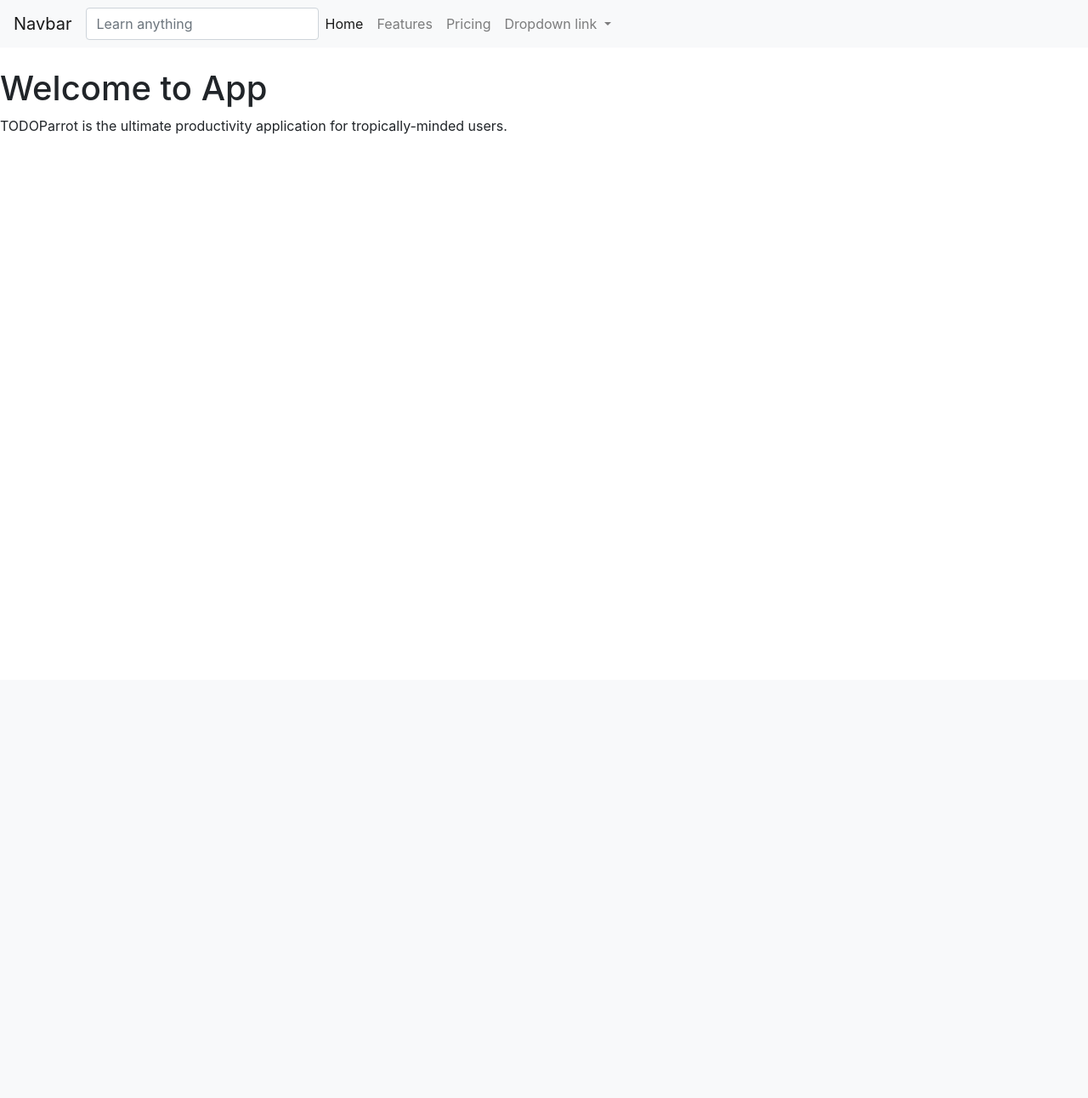
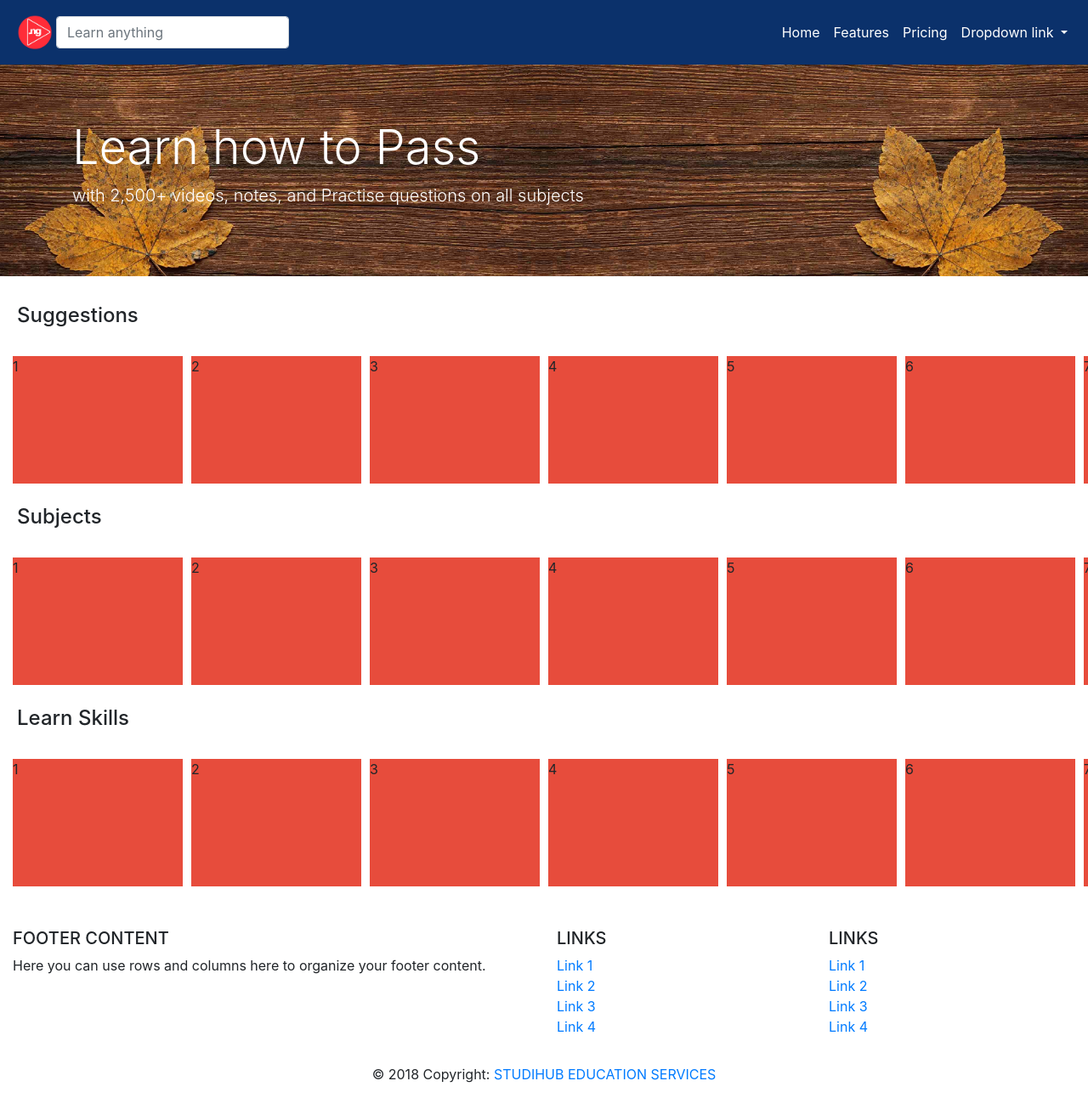
Before and after one commit to desmondezo1/Studihub, a Laravel app: page / in a window 1280 px wide. Shown: the whole page at 85% size. Before the commit the page ends 158 px from the top, so only its background shows below. Run offline with Laravel 8, Linux system fonts and the light colour scheme.

Commit message:
home page created

```diff
--- /dev/null
+++ b/app/Http/Controllers/CourseContentController.php
@@ -0,0 +1,13 @@
+<?php
+
+namespace StudiHUB\Http\Controllers;
+
+use Illuminate\Http\Request;
+
+class CourseContentController extends Controller
+{
+    //
+    public function displayContent(){
+        return view('course-content.course-content')->with('name','Courses');
+    }
+}
--- a/public/css/apptemplate.css
+++ b/public/css/apptemplate.css
@@ -1,3 +1,18 @@
+
+div.header-image-jumbotron{
+background-image: url(../img/bg-1.jpg);
+background-size:cover;
+background-repeat: no-repeat;
+
+}
+nav.bg-light{
+    background: #0B316B!important;
+
+}
+nav.bg-light .nav-item .nav-link{
+    color: #fff;
+}
+
 @media only screen and (max-width: 600px) {
     .navbar-brand{
         margin:0;
--- /dev/null
+++ b/public/css/course-content.css
@@ -0,0 +1,29 @@
+div.header-image-jumbotron{
+    background-image: url(../img/bg-1.jpg);
+    background-size:cover;
+    background-repeat: no-repeat;
+    color: #fff;
+    }
+    .cards {
+        background-color: #fff;
+        min-width: 100%;
+        min-height: 200px;
+        display: flex;
+        padding: 20px 10px;
+        overflow-x: auto;
+      }
+
+      .card::-webkit-scrollbar {
+        display: none;
+        width: 0 !important;
+      }
+
+      .card--content {
+        background-color: #e74c3c;
+        min-width: 200px;
+        margin: 5px;
+      }
+
+      .scroll-title{
+          margin-left: 20px;
+      }
--- a/resources/views/course-content/course-content.blade.php
+++ b/resources/views/course-content/course-content.blade.php
@@ -1,11 +1,62 @@
  @extends('layouts.app')
 
- @section('content')
+ @section('sub-header')
+ <div class="jumbotron jumbotron-fluid header-image-jumbotron">
+        <div class="container">
+          <h1 class="display-4">Learn how to Pass</h1>
+          <p class="lead">with 2,500+ videos, notes, and Practise questions on all subjects</p>
+        </div>
+      </div>
+ @endsection
 
- <h1>Welcome to {{--$name--}} App</h1>
+ @section('suggestions')
+ <h4 class="scroll-title">Suggestions</h4>
+ <section class="cards">
+        <div class="card--content">1</div>
+        <div class="card--content">2</div>
+        <div class="card--content">3</div>
+        <div class="card--content">4</div>
+        <div class="card--content">5</div>
+        <div class="card--content">6</div>
+        <div class="card--content">7</div>
+        <div class="card--content">8</div>
+        <div class="card--content">9</div>
+        <div class="card--content">0</div>
+    </section>
+ @endsection
 
- <p>
- TODOParrot is the ultimate productivity application for
- tropically-minded users.
- </p>
- @stop
+ @section('courses')
+ <h4 class="scroll-title">Subjects</h4>
+ <section class="cards">
+        <div class="card--content">1</div>
+        <div class="card--content">2</div>
+        <div class="card--content">3</div>
+        <div class="card--content">4</div>
+        <div class="card--content">5</div>
+        <div class="card--content">6</div>
+        <div class="card--content">7</div>
+        <div class="card--content">8</div>
+        <div class="card--content">9</div>
+        <div class="card--content">0</div>
+    </section>
+ @endsection
+
+ @section('skills')
+ <h4 class="scroll-title">Learn Skills</h4>
+ <section class="cards">
+        <div class="card--content">1</div>
+        <div class="card--content">2</div>
+        <div class="card--content">3</div>
+        <div class="card--content">4</div>
+        <div class="card--content">5</div>
+        <div class="card--content">6</div>
+        <div class="card--content">7</div>
+        <div class="card--content">8</div>
+        <div class="card--content">9</div>
+        <div class="card--content">0</div>
+    </section>
+ @endsection
+
+ @section('footer')
+     @parent
+ @endsection
--- a/resources/views/layouts/app.blade.php
+++ b/resources/views/layouts/app.blade.php
@@ -7,7 +7,7 @@
     <!-- CSRF Token -->
     <meta name="csrf-token" content="{{ csrf_token() }}">
 
-    <title>{{ config('app.name', 'studihub home') }}</title>
+    <title>Studihub -{{$name}}</title>
 
      <!-- favicon -->
      <link href="{{ asset('img/apple-icon-57x57.png') }}" rel="apple-touch-icon">
@@ -37,14 +37,15 @@
     <link href="https://fonts.googleapis.com/css?family=Nunito" rel="stylesheet" type="text/css">
 
     <!-- Styles -->
-    <link href="{{ asset('css/apptemplate.css') }}" rel="stylesheet">
+    <link href="{{ URL::asset('css/apptemplate.css') }}" rel="stylesheet">
+    <link href="{{ URL::asset('css/course-content.css') }}" rel="stylesheet">
     <link href="{{ asset('css/bootstrap.min.css') }}" rel="stylesheet">
 
 </head>
 <body>
         <nav class="navbar navbar-expand-lg navbar-light bg-light">
-          <a class="navbar-brand" href="#">Navbar</a>
-          <form class="form-inline " >
+          <a class="navbar-brand" href="#" style="margin:0;"><img height="50px" src="{{ asset('img/logo.png') }}" alt="Studihub Logo"></a>
+          <form class="form-inline mx-auto" >
                 <div class="input-group">
                   <input type="text" class="form-control" placeholder="Learn anything" aria-label="Username" aria-describedby="basic-addon1">
                 </div>
@@ -54,9 +55,9 @@
             <span class="navbar-toggler-icon"></span>
           </button>
 
-          <div class="collapse navbar-collapse  mr-auto" id="navbarNavDropdown"  >
-            <ul class="navbar-nav">
-              <li class="nav-item active">
+          <div class="collapse navbar-collapse " id="navbarNavDropdown"  >
+            <ul class="navbar-nav ml-auto">
+              <li class="nav-item ">
                 <a class="nav-link" href="#">Home <span class="sr-only">(current)</span></a>
               </li>
               <li class="nav-item">
@@ -79,11 +80,109 @@
           </div>
         </nav>
 
-        <main class="py-4">
-            @section('sub-header')
-            @yield('content')
+        <main class="">
+            @yield('sub-header')
+
+            @section('suggestions')
+            <span class="alert-danger">Courses Unavailable at the moment</span>
+            @show
+
+            @section('courses')
+            <span class="alert-danger">Courses Unavailable at the moment</span>
+            @show
+
+            @section('skills')
+            <span class="alert-danger">Courses Unavailable at the moment</span>
+            @show
         </main>
+
+    @section('footer')
+
+<!-- Footer -->
+<footer class="page-footer font-small blue pt-4">
+
+    <!-- Footer Links -->
+    <div class="container-fluid text-center text-md-left">
+
+      <!-- Grid row -->
+      <div class="row">
+
+        <!-- Grid column -->
+        <div class="col-md-6 mt-md-0 mt-3">
+
+          <!-- Content -->
+          <h5 class="text-uppercase">Footer Content</h5>
+          <p>Here you can use rows and columns here to organize your footer content.</p>
+
+        </div>
+        <!-- Grid column -->
+
+        <hr class="clearfix w-100 d-md-none pb-3">
+
+        <!-- Grid column -->
+        <div class="col-md-3 mb-md-0 mb-3">
+
+            <!-- Links -->
+            <h5 class="text-uppercase">Links</h5>
+
+            <ul class="list-unstyled">
+              <li>
+                <a href="#!">Link 1</a>
+              </li>
+              <li>
+                <a href="#!">Link 2</a>
+              </li>
+              <li>
+                <a href="#!">Link 3</a>
+              </li>
+              <li>
+                <a href="#!">Link 4</a>
+              </li>
+            </ul>
+
+          </div>
+          <!-- Grid column -->
+
+          <!-- Grid column -->
+          <div class="col-md-3 mb-md-0 mb-3">
+
+            <!-- Links -->
+            <h5 class="text-uppercase">Links</h5>
+
+            <ul class="list-unstyled">
+              <li>
+                <a href="#!">Link 1</a>
+              </li>
+              <li>
+                <a href="#!">Link 2</a>
+              </li>
+              <li>
+                <a href="#!">Link 3</a>
+              </li>
+              <li>
+                <a href="#!">Link 4</a>
+              </li>
+            </ul>
+
+          </div>
+          <!-- Grid column -->
+
+      </div>
+      <!-- Grid row -->
+
     </div>
+    <!-- Footer Links -->
+
+    <!-- Copyright -->
+    <div class="footer-copyright text-center py-3">© 2018 Copyright:
+      <a href=""> STUDIHUB EDUCATION SERVICES</a>
+    </div>
+    <!-- Copyright -->
+
+  </footer>
+  <!-- Footer -->
+
+  @show
     <script src="{{ asset('js/bootstrap.min.js') }}" defer></script>
     <script src="{{ asset('js/jquery-3.3.1.min.js') }}" defer></script>
 
--- /dev/null
+++ b/resources/views/layouts/footer.blade.php
@@ -0,0 +1,3 @@
+@extends('layouts.app')
+
+@section('footer')
--- a/routes/web.php
+++ b/routes/web.php
@@ -11,9 +11,7 @@
 |
 */
 
-Route::get('/', function () {
-    return view('course-content.course-content');
-});
+Route::get('/', 'CourseContentController@displaycontent');
 
 Route::get('/courses', function () {
     return view('course-content.course-content');
```
Also changed, not shown: public/img/bg-1.jpg (added), public/img/studi-blue.png (added).
